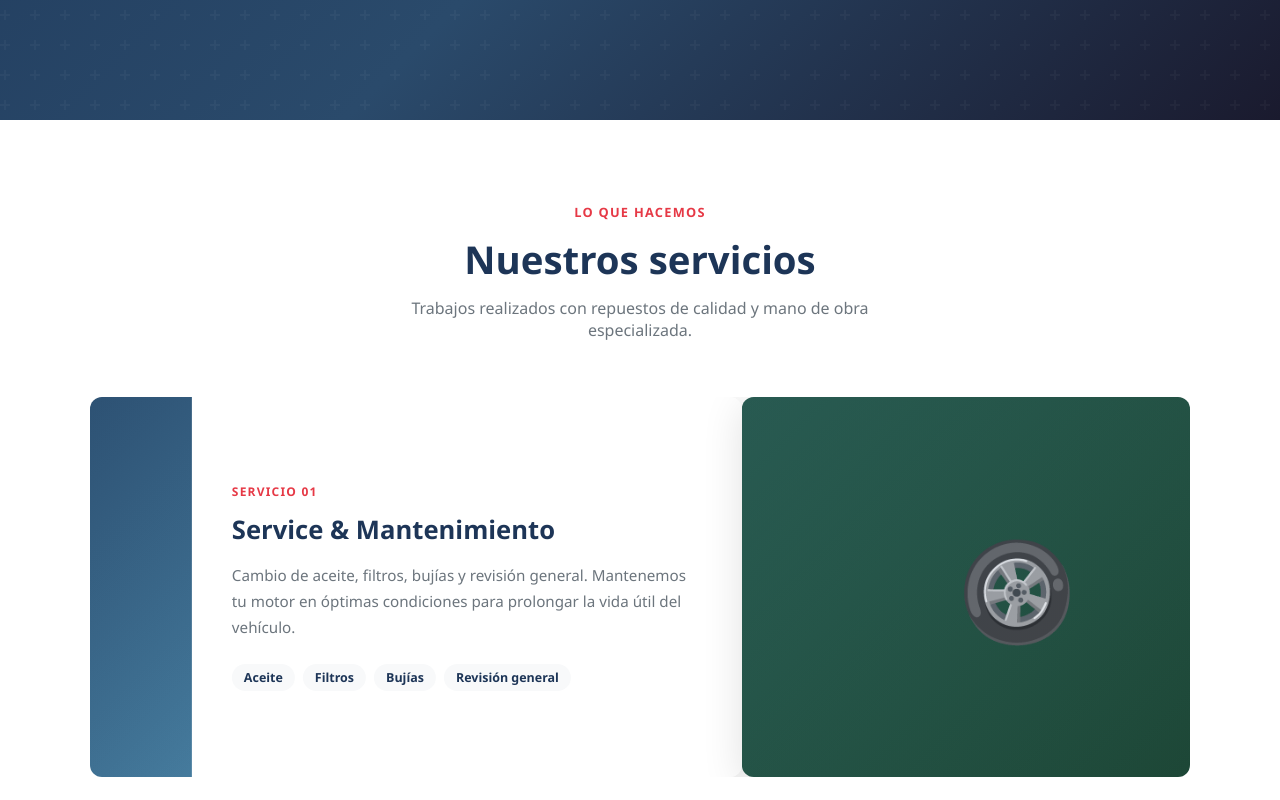
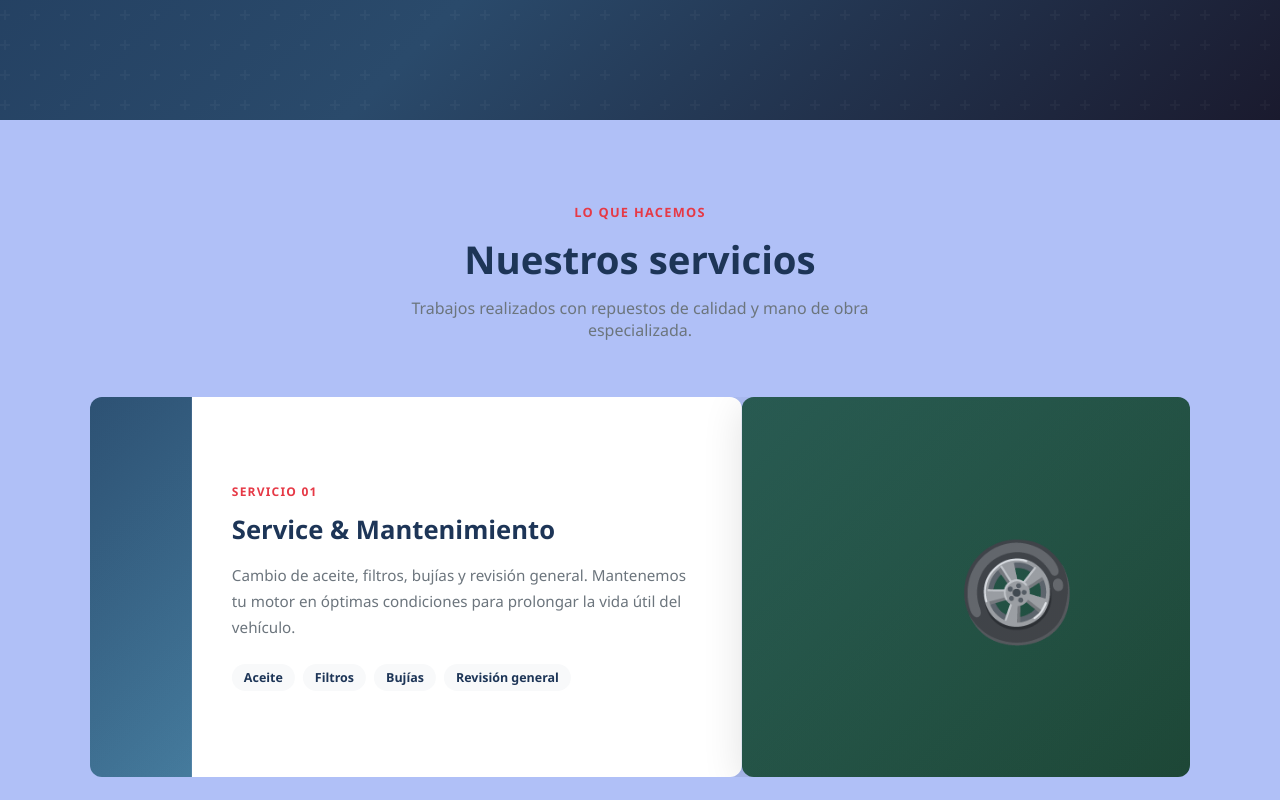
Before and after one commit to Fsottile6969/Sottile-Competicion, a website: page public/landing.html in a window 1280 px wide. Shown: the part 680-1480 px from the top of the page. Drawn offline with Linux system fonts and the light colour scheme.

Commit message:
style: update section color

```diff
--- a/public/landing.html
+++ b/public/landing.html
@@ -102,7 +102,7 @@
     .section-header p { color: var(--text-muted); font-size: 1rem; max-width: 520px; margin: 0 auto; }
 
     /* SERVICIOS CAROUSEL */
-    .carousel-section { background: white; }
+    .carousel-section { background: rgb(176, 192, 247); }
     .carousel-wrapper { max-width: 1100px; margin: 0 auto; position: relative; }
     .carousel-track-outer { overflow: hidden; border-radius: var(--radius); }
     .carousel-track {
```
